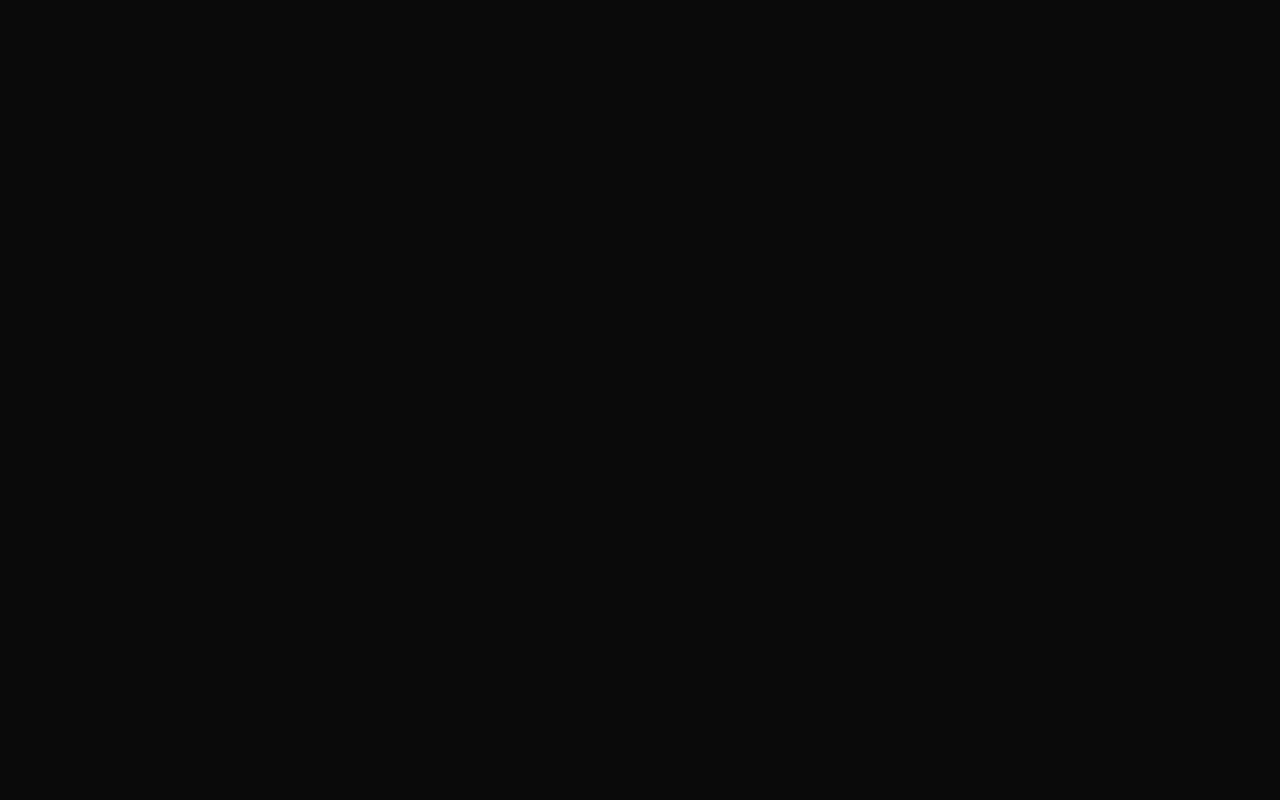
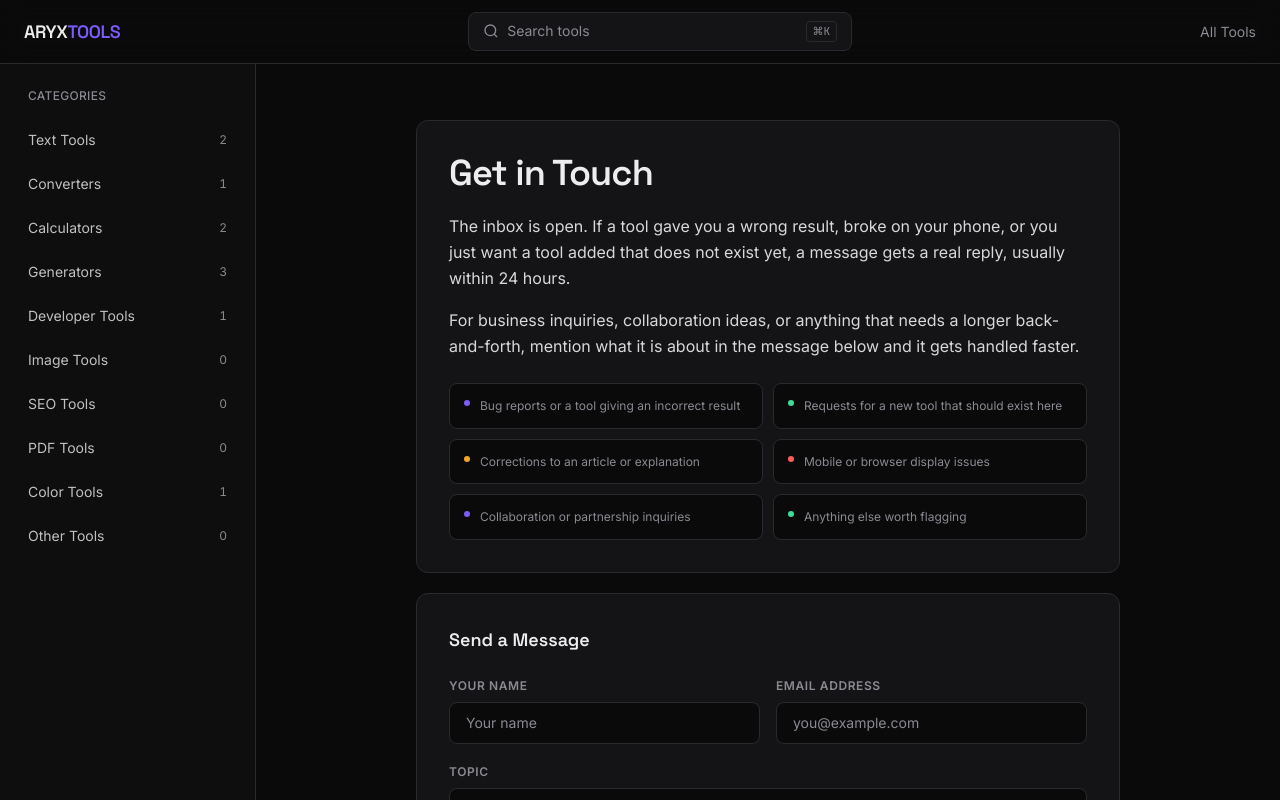
Before and after one commit to AryxK6/aryxtools, a Next.js app: page /contact in a window 1280 px wide. Before the commit this address had no page. Shown: the top 800 px of the page. Built offline with nearby package versions, Linux system fonts and the light colour scheme.

Commit message:
Add files via upload

```diff
--- /dev/null
+++ b/app/contact/page.tsx
@@ -0,0 +1,59 @@
+import type { Metadata } from "next";
+import ContactForm from "@/components/ContactForm";
+
+export const metadata: Metadata = {
+  title: "Contact Us | ARYX TOOLS",
+  description:
+    "Get in touch with ARYX TOOLS. Questions about a tool, a bug report, or a tool request, the inbox is open.",
+};
+
+export default function ContactPage() {
+  return (
+    <div className="px-4 lg:px-8 py-10 lg:py-14 max-w-3xl mx-auto flex flex-col gap-5">
+      {/* Intro card */}
+      <section className="rounded-xl border border-border bg-surface p-6 sm:p-8">
+        <h1 className="font-display font-semibold text-3xl sm:text-4xl tracking-tight mb-5">
+          Get in Touch
+        </h1>
+        <div className="flex flex-col gap-4 text-foreground/90 leading-relaxed">
+          <p>
+            The inbox is open. If a tool gave you a wrong result, broke on
+            your phone, or you just want a tool added that does not exist
+            yet, a message gets a real reply, usually within 24 hours.
+          </p>
+          <p>
+            For business inquiries, collaboration ideas, or anything that
+            needs a longer back-and-forth, mention what it is about in the
+            message below and it gets handled faster.
+          </p>
+        </div>
+
+        <div className="grid grid-cols-1 sm:grid-cols-2 gap-2.5 mt-6">
+          <Reason color="bg-accent" text="Bug reports or a tool giving an incorrect result" />
+          <Reason color="bg-success" text="Requests for a new tool that should exist here" />
+          <Reason color="bg-warning" text="Corrections to an article or explanation" />
+          <Reason color="bg-danger" text="Mobile or browser display issues" />
+          <Reason color="bg-accent" text="Collaboration or partnership inquiries" />
+          <Reason color="bg-success" text="Anything else worth flagging" />
+        </div>
+      </section>
+
+      {/* Form card */}
+      <section className="rounded-xl border border-border bg-surface p-6 sm:p-8">
+        <p className="font-display font-semibold text-lg mb-6">
+          Send a Message
+        </p>
+        <ContactForm />
+      </section>
+    </div>
+  );
+}
+
+function Reason({ color, text }: { color: string; text: string }) {
+  return (
+    <div className="flex items-start gap-2.5 rounded-lg border border-border bg-background px-3.5 py-3 text-xs text-muted leading-relaxed">
+      <span className={`w-1.5 h-1.5 rounded-full ${color} shrink-0 mt-1`} />
+      {text}
+    </div>
+  );
+}
```
